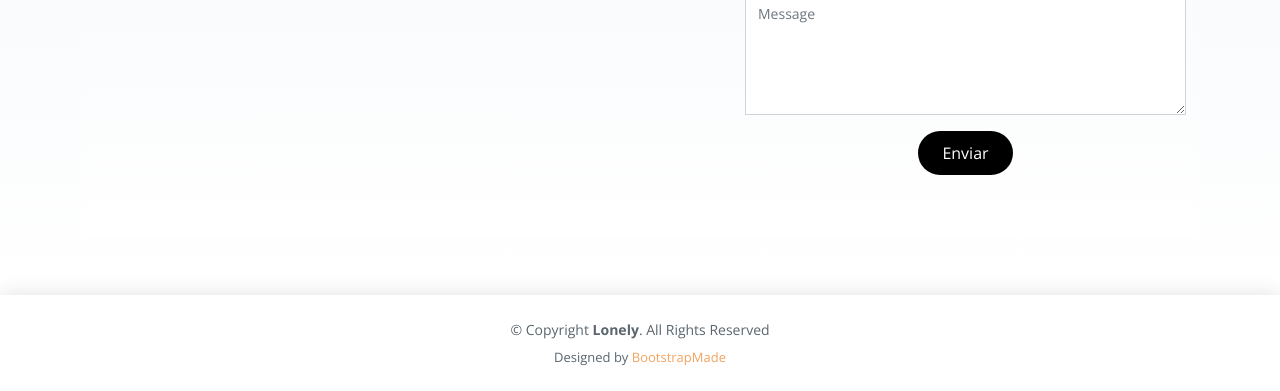
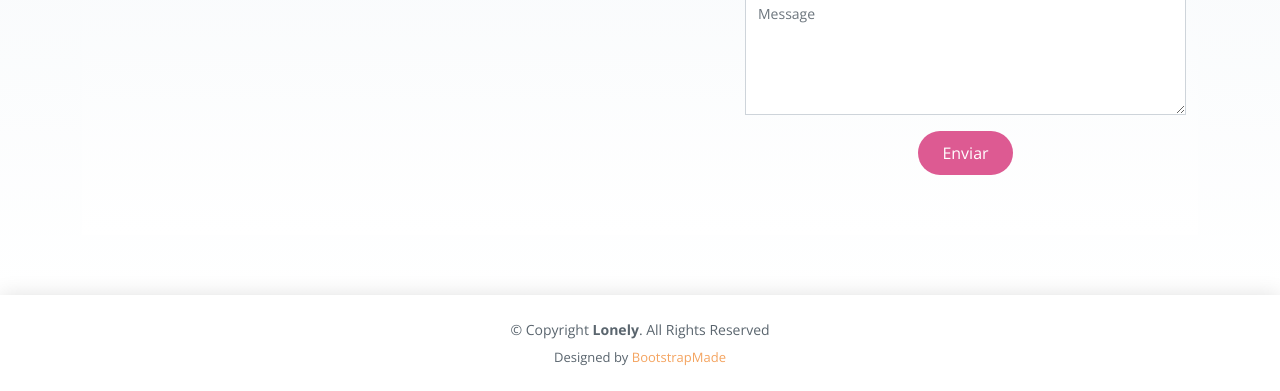
Before and after one commit to nicolliegoes/teste-bootstrap-curriculo, a plain HTML site: page index.html in a window 1280 px wide. In both pictures the pointer is over the button "Enviar". Shown: the part 4526-4917 px from the top of the page. Drawn offline with nearby package versions, Linux system fonts and the light colour scheme; a web font is replaced by a local one.

Commit message:
Add files via upload

```diff
--- a/assets/css/style.css
+++ b/assets/css/style.css
@@ -1139,7 +1139,7 @@ section {
 }
 
 .contact .php-email-form button[type=submit]:hover {
-  background: #000000;
+  background: #dd5a92;
 }
 
 @-webkit-keyframes animate-loading {
```
